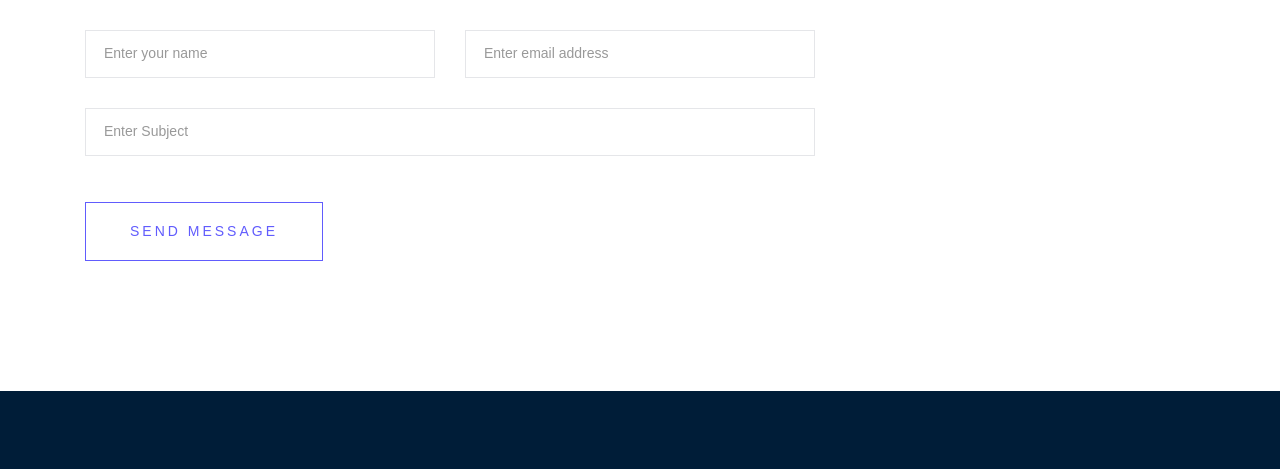
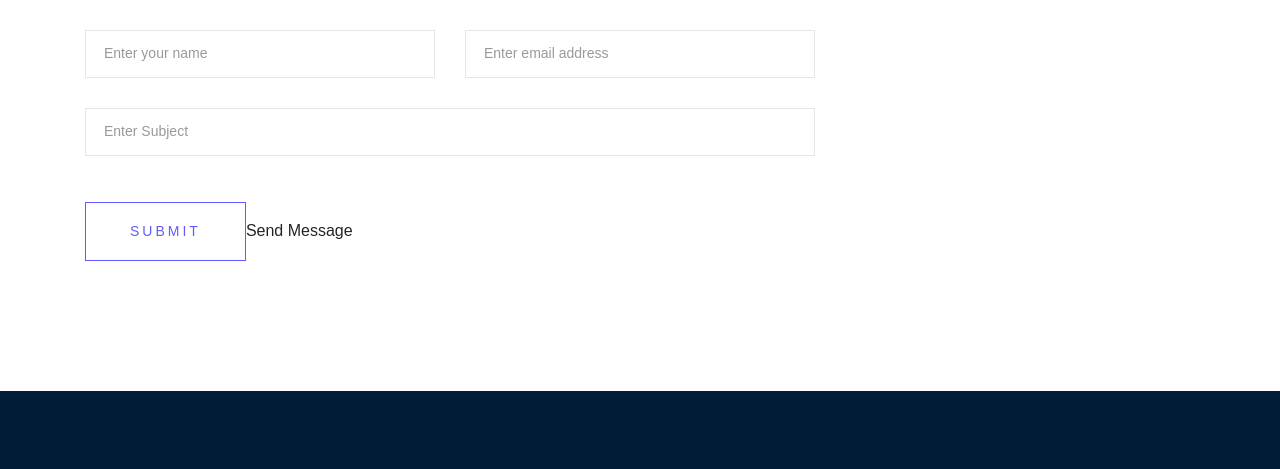
Before and after one commit to marijatopalova/Portfolio, a plain HTML site: page contact.html in a window 1280 px wide. Shown: the part 840-1309 px from the top of the page. Drawn offline with Linux system fonts and the light colour scheme; files whose address does not match are found by name; a web font is replaced by a local one.

Commit message:
Changes in contact.html

```diff
--- a/contact.html
+++ b/contact.html
@@ -120,7 +120,7 @@
               </div>
             </div>
             <div class="form-group mt-3">
-              <button type="submit" class="button button-contactForm btn_4 boxed-btn">Send Message</button>
+              <input type="submit" class="button button-contactForm btn_4 boxed-btn">Send Message</input>
             </div>
           </form>
         </div>
```
